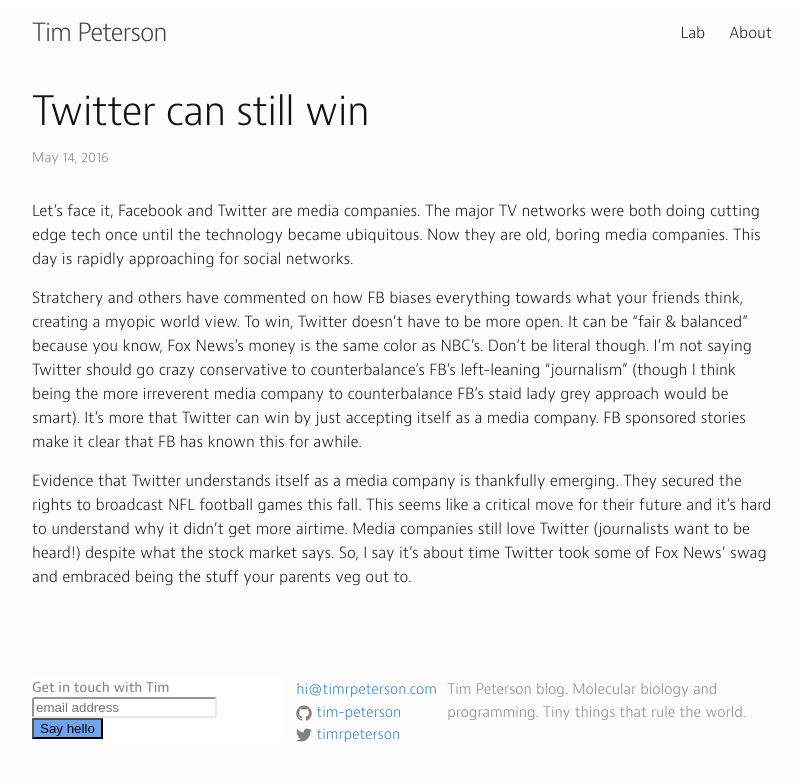
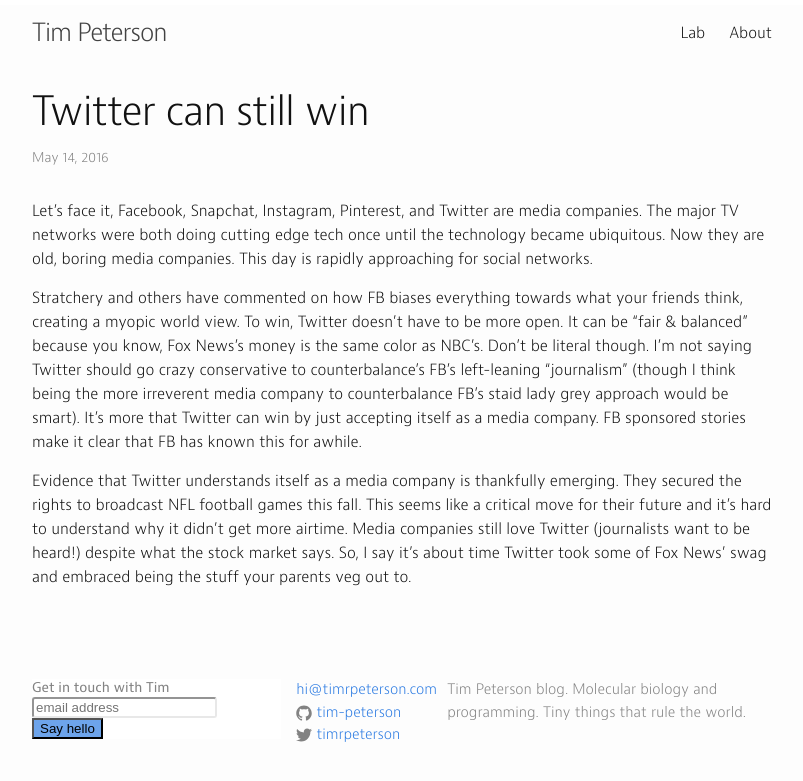
Before and after one commit to tim-peterson/timrpeterson, a Jekyll site: the page built from _posts/2016-05-14-twitter-can-still-win.markdown, in a window 1280 px wide. Shown: the top 781 px of the page, without its empty margins (238-1041 px from the left). Built offline with Jekyll 4.4.1, drawn with Linux system fonts in a browser that asks for light colours; comment, search, counter and statistics services are not loaded.

Commit message:
twitter phdstartup4

```diff
--- a/_posts/2016-05-14-twitter-can-still-win.markdown
+++ b/_posts/2016-05-14-twitter-can-still-win.markdown
@@ -7,7 +7,7 @@ comments: True
 ---
 
 
-Let's face it, Facebook and Twitter are media companies. The major TV networks were both doing cutting edge tech once until the technology became ubiquitous. Now they are old, boring media companies. This day is rapidly approaching for social networks.
+Let's face it, Facebook, Snapchat, Instagram, Pinterest, and Twitter are media companies. The major TV networks were both doing cutting edge tech once until the technology became ubiquitous. Now they are old, boring media companies. This day is rapidly approaching for social networks.
 
 Stratchery and others have commented on how FB biases everything towards what your friends think, creating a myopic world view. To win, Twitter doesn't have to be more open. It can be "fair & balanced" because you know, Fox News's money is the same color as NBC's. Don't be literal though. I'm not saying Twitter should go crazy conservative to counterbalance's FB's left-leaning "journalism" (though I think being the more irreverent media company to counterbalance FB's staid lady grey approach would be smart). It's more that Twitter can win by just accepting itself as a media company. FB sponsored stories make it clear that FB has known this for awhile.
 
```
